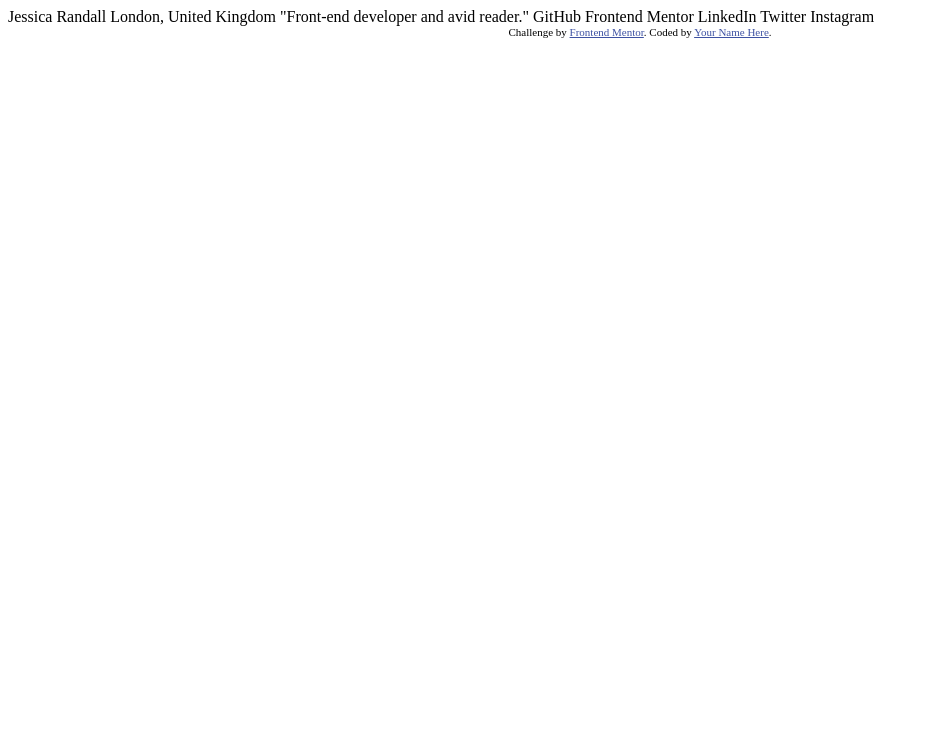
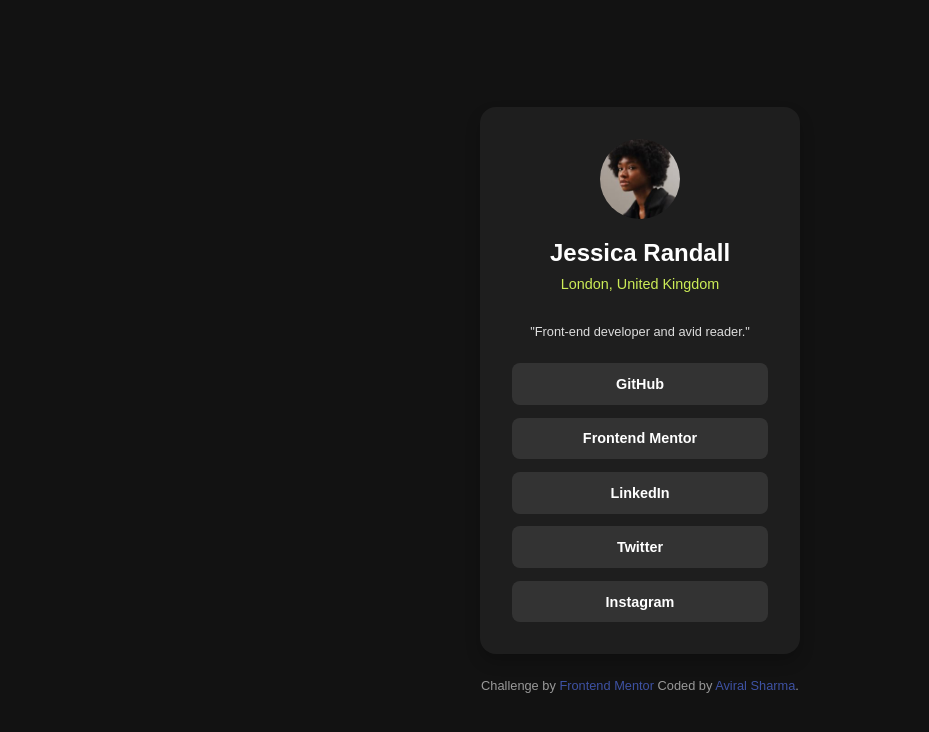
Before and after one commit to avirals14/social-links-profile, a plain HTML site: page index.html in a window 1280 px wide. Shown: the whole page, without its empty margins (0-929 px from the left). Drawn offline with Linux system fonts and the light colour scheme.

Commit message:
code completed

```diff
--- a/index.html
+++ b/index.html
@@ -1,34 +1,52 @@
 <!DOCTYPE html>
 <html lang="en">
   <head>
-  <meta charset="UTF-8">
-  <meta name="viewport" content="width=device-width, initial-scale=1.0"> <!-- displays site properly based on user's device -->
+    <meta charset="UTF-8" />
+    <meta name="viewport" content="width=device-width, initial-scale=1.0" />
+    <!-- displays site properly based on user's device -->
 
-  <link rel="icon" type="image/png" sizes="32x32" href="./assets/images/favicon-32x32.png">
+    <link
+      rel="icon"
+      type="image/png"
+      sizes="32x32"
+      href="./assets/images/favicon-32x32.png"
+    />
 
     <title>Frontend Mentor | Social links profile</title>
 
     <!-- Feel free to remove these styles or customise in your own stylesheet 👍 -->
-  <style>
-    .attribution { font-size: 11px; text-align: center; }
-    .attribution a { color: hsl(228, 45%, 44%); }
-  </style>
+    <link rel="stylesheet" href="style.css" />
   </head>
   <body>
-
-  Jessica Randall
-  London, United Kingdom
-  "Front-end developer and avid reader."
-
-  GitHub
-  Frontend Mentor
-  LinkedIn
-  Twitter
-  Instagram
+    <div class="card-container">
+      <div class="profile-card">
+        <img
+          src="assets/images/avatar-jessica.jpeg"
+          alt="avatar"
+          class="avatar"
+        />
+        <h2>Jessica Randall</h2>
+        <p class="location">London, United Kingdom</p>
+        <p class="bio">"Front-end developer and avid reader."</p>
+        <div class="button-group">
+          <a href="#" class="btn primary">GitHub</a>
+          <a href="#" class="btn">Frontend Mentor</a>
+          <a href="#" class="btn">LinkedIn</a>
+          <a href="#" class="btn">Twitter</a>
+          <a href="#" class="btn">Instagram</a>
+        </div>
+      </div>
 
       <div class="attribution">
-    Challenge by <a href="https://www.frontendmentor.io?ref=challenge" target="_blank">Frontend Mentor</a>.
-    Coded by <a href="#">Your Name Here</a>.
+        Challenge by
+        <a href="https://www.frontendmentor.io?ref=challenge" target="_blank"
+          >Frontend Mentor</a
+        >
+        Coded by
+        <a href="https://www.frontendmentor.io/profile/avirals14"
+          >Aviral Sharma</a
+        >.
+      </div>
     </div>
   </body>
 </html>
--- /dev/null
+++ b/style.css
@@ -0,0 +1,101 @@
+* {
+  margin: 0;
+  padding: 0;
+  box-sizing: border-box;
+}
+
+body {
+  font-family: "Arial", sans-serif;
+  background-color: #121212;
+  color: #fff;
+  display: flex;
+  align-items: center;
+  justify-content: center;
+  height: 100vh;
+}
+
+.card-wrapper {
+  display: flex;
+  flex-direction: column;
+  align-items: center;
+  justify-content: center;
+  width: 100%;
+}
+
+.profile-card {
+  background-color: #1e1e1e;
+  padding: 2rem;
+  border-radius: 1rem;
+  text-align: center;
+  box-shadow: 0 8px 15px rgba(0, 0, 0, 0.2);
+  width: 320px;
+  margin-bottom: 1.5rem;
+}
+
+.avatar {
+  width: 80px;
+  height: 80px;
+  border-radius: 50%;
+  object-fit: cover;
+  margin-bottom: 1rem;
+}
+
+h2 {
+  font-size: 1.5rem;
+  font-weight: 700;
+}
+
+.location {
+  color: #ccec57;
+  font-size: 0.9rem;
+  margin-top: 0.6rem;
+  margin-bottom: 1rem;
+}
+
+.bio {
+  font-size: 0.8rem;
+  margin-top: 2rem;
+  margin-bottom: 1.5rem;
+  color: #ddd;
+}
+
+.button-group {
+  display: flex;
+  flex-direction: column;
+  gap: 0.8rem;
+}
+
+.btn {
+  text-decoration: none;
+  background-color: #333;
+  color: #fff;
+  padding: 0.8rem 1rem;
+  border-radius: 0.5rem;
+  font-size: 0.9rem;
+  font-weight: 600;
+  text-align: center;
+  transition: all 0.3s ease;
+}
+
+.btn:hover {
+  background-color: #444;
+}
+
+.btn:active {
+  background-color: #c8f902;
+}
+
+.attribution {
+  font-size: 0.8rem;
+  text-align: center;
+  color: #999;
+}
+
+.attribution a {
+  color: hsl(228, 45%, 44%);
+  text-decoration: none;
+}
+
+.attribution a:hover {
+  text-decoration: underline;
+}
```
Lines whose indentation alone changed are shown as unchanged.
